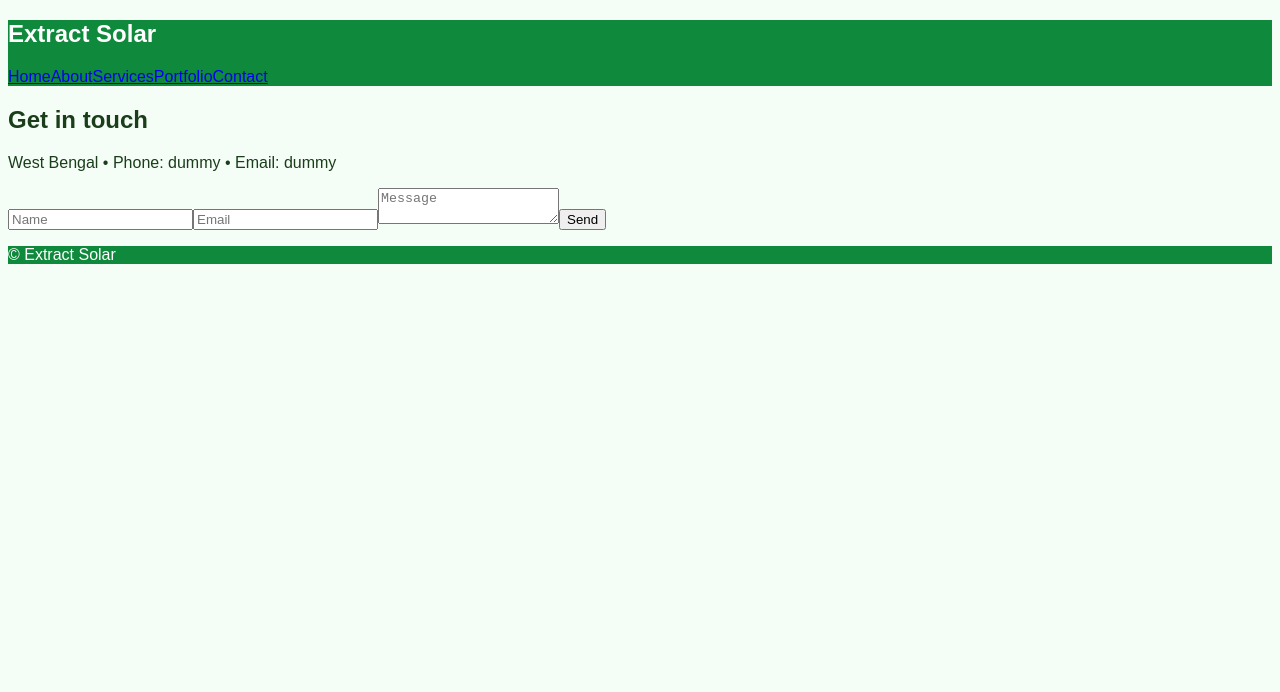
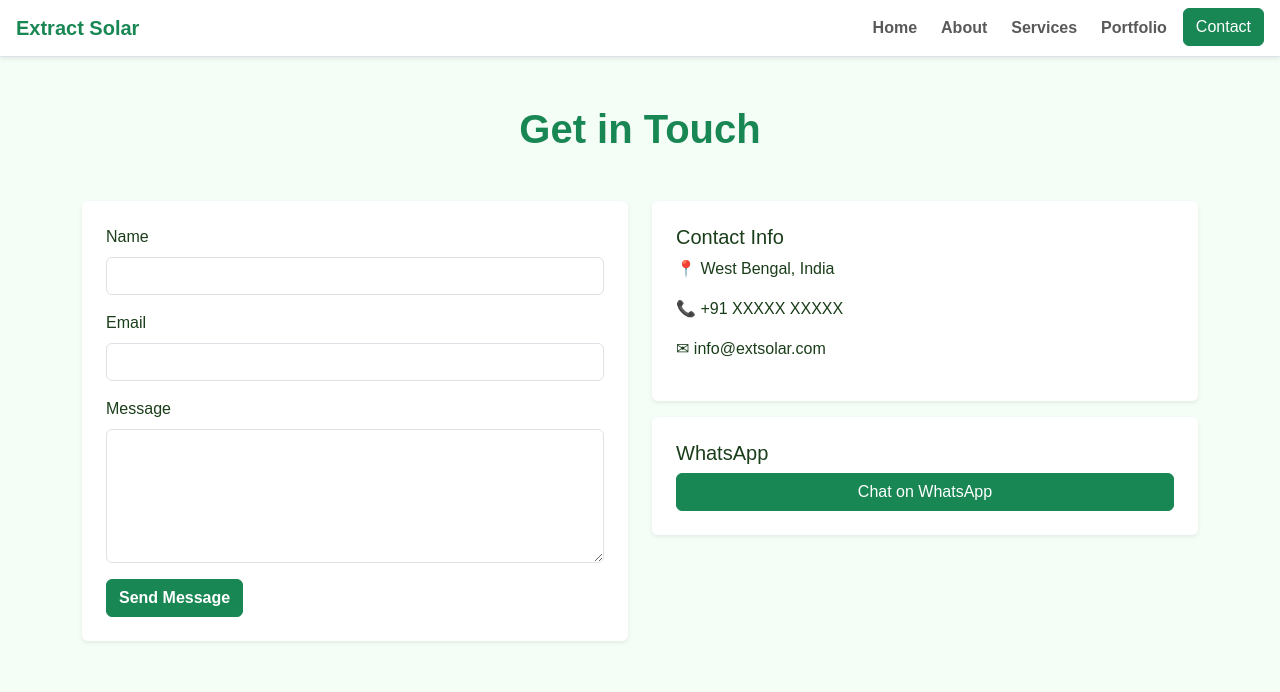
Before and after one commit to ron-meta1/extsolar, a plain HTML site: page contact.html in a window 1280 px wide. Drawn offline with nearby package versions, Linux system fonts and the light colour scheme.

Commit message:
Update contact.html

```diff
--- a/contact.html
+++ b/contact.html
@@ -1,6 +1,63 @@
 <!DOCTYPE html>
-<html><head><meta charset="UTF-8"><meta name="viewport" content="width=device-width"><title>Contact | Extract Solar</title><link rel="stylesheet" href="style.css"/></head>
+<html lang="en">
+
+<head>
+    <meta charset="UTF-8">
+    <meta name="viewport" content="width=device-width, initial-scale=1">
+    <title>Contact | Extract Solar</title>
+    <link href="https://cdn.jsdelivr.net/npm/bootstrap@5.3.2/dist/css/bootstrap.min.css" rel="stylesheet">
+    <link rel="stylesheet" href="style.css">
+</head>
+
 <body>
-<header><div class="nav container"><h2>Extract Solar</h2><nav><a href="index.html">Home</a><a href="about.html">About</a><a href="services.html">Services</a><a href="portfolio.html">Portfolio</a><a href="contact.html" class="btn">Contact</a></nav></div></header>
-<section class="container"><h1>Get in touch</h1><p>West Bengal • Phone: dummy • Email: dummy</p><form><input placeholder="Name"><input placeholder="Email"><textarea placeholder="Message"></textarea><button>Send</button></form></section>
-<footer><p>© Extract Solar</p></footer></body></html>
+    <header class="shadow-sm">
+        <nav class="navbar navbar-expand-lg navbar-light bg-white px-3 border-bottom">
+            <a class="navbar-brand fw-bold text-success" href="index.html">Extract Solar</a>
+            <button class="navbar-toggler" type="button" data-bs-toggle="collapse" data-bs-target="#navMenu">
+                <span class="navbar-toggler-icon"></span>
+            </button>
+            <div class="collapse navbar-collapse" id="navMenu">
+                <ul class="navbar-nav ms-auto gap-2 fw-semibold">
+                    <li class="nav-item"><a class="nav-link" href="index.html">Home</a></li>
+                    <li class="nav-item"><a class="nav-link" href="about.html">About</a></li>
+                    <li class="nav-item"><a class="nav-link" href="services.html">Services</a></li>
+                    <li class="nav-item"><a class="nav-link" href="portfolio.html">Portfolio</a></li>
+                    <li class="nav-item"><a class="btn btn-success text-white" href="contact.html">Contact</a></li>
+                </ul>
+            </div>
+        </nav>
+    </header>
+
+
+    <section class="container py-5">
+        <h1 class="text-center fw-bold text-success mb-5">Get in Touch</h1>
+        <div class="row g-4">
+            <div class="col-md-6">
+                <form action="https://formspree.io/f/your-form-id" method="POST" class="p-4 bg-white rounded shadow-sm">
+                    <div class="mb-3">
+                        <label for="name" class="form-label">Name</label>
+                        <input type="text" class="form-control" id="name" name="name" required>
+                    </div>
+                    <div class="mb-3">
+                        <label for="email" class="form-label">Email</label>
+                        <input type="email" class="form-control" id="email" name="email" required>
+                    </div>
+                    <div class="mb-3">
+                        <label for="message" class="form-label">Message</label>
+                        <textarea class="form-control" id="message" name="message" rows="5" required></textarea>
+                    </div>
+                    <button type="submit" class="btn btn-success fw-semibold">Send Message</button>
+                </form>
+            </div>
+            <div class="col-md-6 d-flex flex-column gap-3">
+                <div class="p-4 bg-white rounded shadow-sm">
+                    <h5>Contact Info</h5>
+                    <p>📍 West Bengal, India</p>
+                    <p>📞 +91 XXXXX XXXXX</p>
+                    <p>✉ info@extsolar.com</p>
+                </div>
+                <div class="p-4 bg-white rounded shadow-sm">
+                    <h5>WhatsApp</h5>
+                    <a href="https://wa.me/919999999999" class="btn btn-success w-100">Chat on WhatsApp</a>
+
+</html>
```
